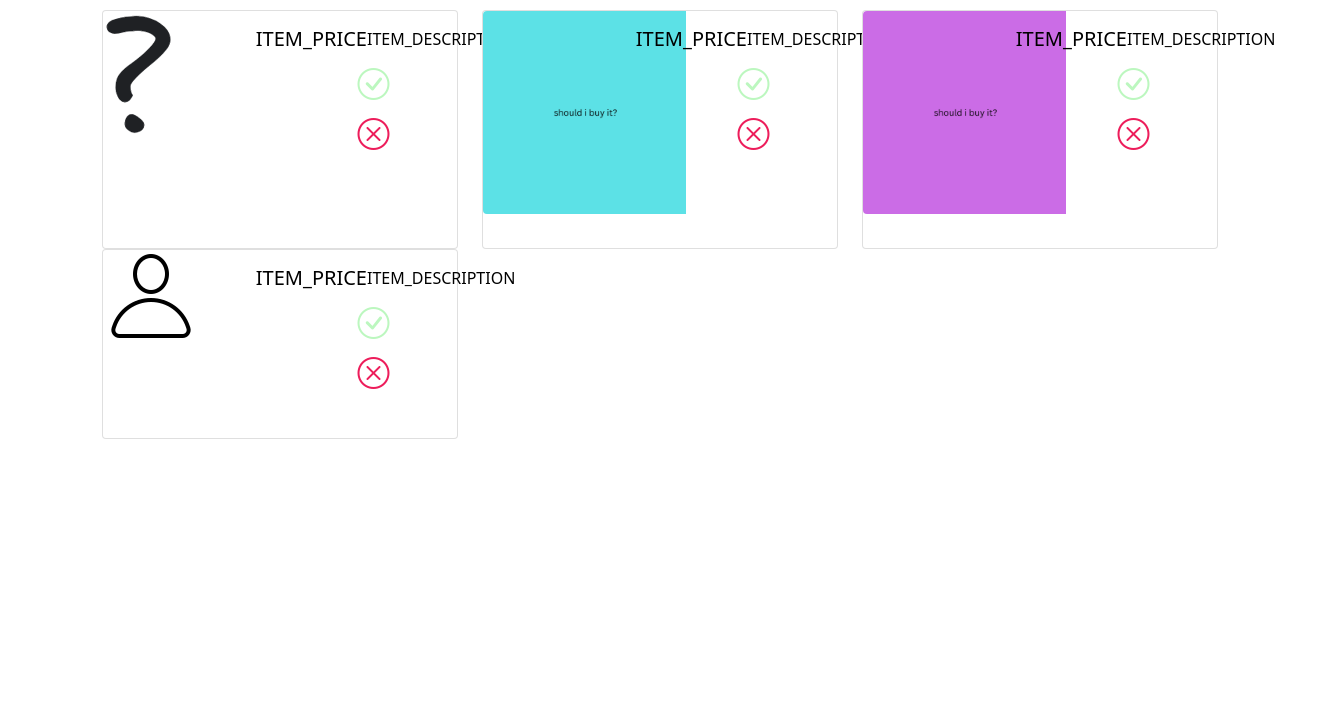
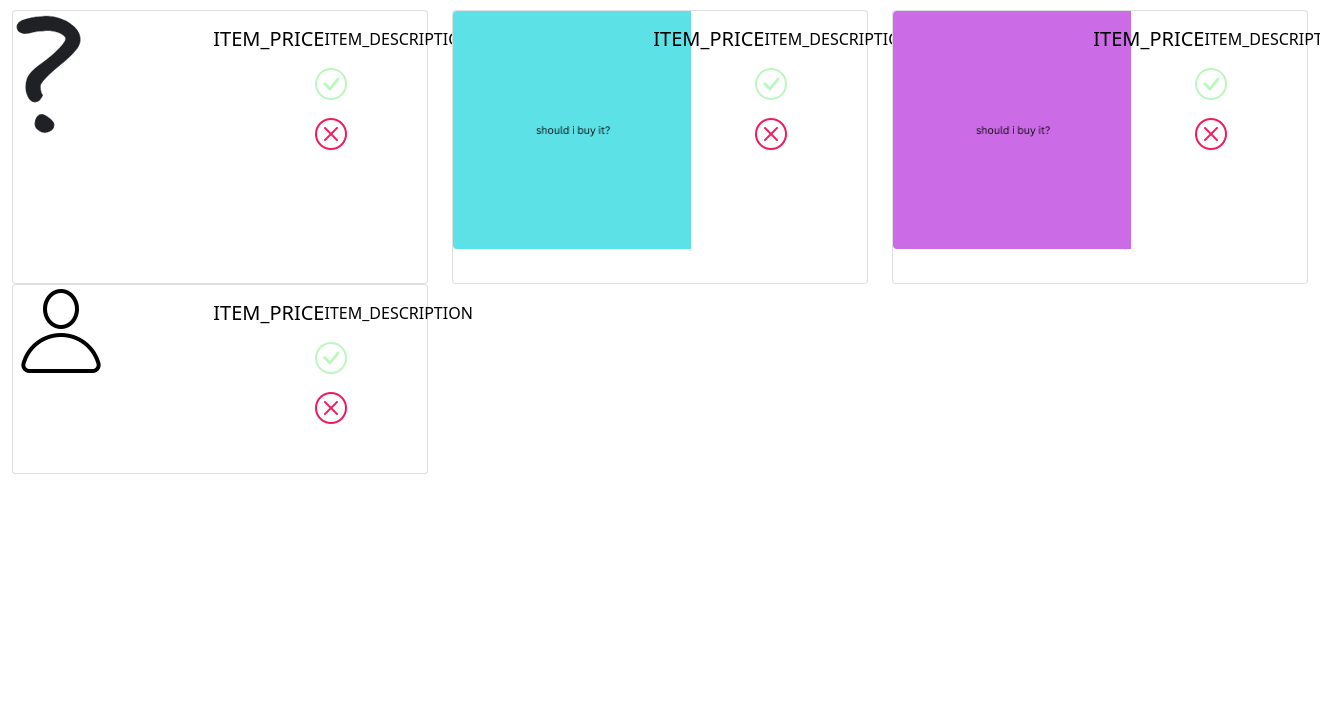
Before and after one commit to narmirarmi/CITS3403_Group_Project, a Flask app: page / in a window 1320 px wide; the page is wider, and only the part inside the window is pictured. Shown: the part 53-761 px from the top of that part. Run offline with Flask 3, Linux system fonts and the light colour scheme; some web fonts are replaced.

Commit message:
Added the resizing functionality to update the layout dynamically based on the size of the window

```diff
--- a/app.js
+++ b/app.js
@@ -1,37 +1,3 @@
-/*
-$(document).ready(function () {
-  $("#poll-form").submit(function (event) {
-    event.preventDefault(); // Prevent default form submission
-    var formData = $(this).serialize(); // Serialize form data
-    $.ajax({
-      type: "POST",
-      url: "/vote",
-      data: formData,
-      success: function (response) {
-        if (response.success) {
-          updateResults(); // Update poll results on successful vote
-        } else {
-          console.log("Error:", response.error);
-        }
-      },
-      error: function (xhr, status, error) {
-        console.error("Error:", error);
-      },
-    });
-  });
-
-  function updateResults() {
-    $.getJSON("/results", function (data) {
-      $("#yes-count").text(data.yes); // Update yes count
-      $("#no-count").text(data.no); // Update no count
-    });
-  }
-
-  // Initial update of results when the page loads
-  updateResults();
-});
-*/
-
 $(document).ready(function () {
   $(".poll-form").submit(function (event) {
     event.preventDefault(); // Prevent default form submission
@@ -71,3 +37,33 @@ $(document).ready(function () {
   // Initial update of results when the page loads
   updateResults();
 });
+
+// This section recalculates and sizes the numbers of images and rows to fit window
+$(document).ready(function () {
+  adjustItemsPerRow();
+
+  $(window).resize(function () {
+    adjustItemsPerRow();
+  });
+
+  function adjustItemsPerRow() {
+    var screenWidth = $(window).width();
+    var itemsPerRow;
+
+    if (screenWidth >= 992) {
+      itemsPerRow = 3; // Large screens (lg)
+    } else if (screenWidth >= 768) {
+      itemsPerRow = 2; // Medium screens (md)
+    } else {
+      itemsPerRow = 1; // Small screens (sm) and below
+    }
+
+    var $row = $("#image-row");
+    var $items = $row.children(".col-lg-4");
+
+    $items.removeClass("col-lg-4 col-md-6 col-sm-12");
+    $items.addClass("col-lg-" + 12 / itemsPerRow);
+    $items.addClass("col-md-" + 12 / itemsPerRow);
+    $items.addClass("col-sm-12");
+  }
+});
--- a/app.py
+++ b/app.py
@@ -2,7 +2,7 @@ from flask import Flask, render_template, request, jsonify, session
 import os
 
 app = Flask(__name__)
-app.secret_key = 'your_secret_key'
+app.secret_key = "secret_key"
 
 def get_image_filenames():
     images_dir = os.path.join(app.static_folder, 'images')
@@ -43,5 +43,9 @@ def vote():
     # Return a response (e.g., indicating success)
     return home()
 
+@app.route('/profile', methods=["GET"])
+def profile():
+    # Your profile route logic here
+    return render_template('profile.html')
 if __name__ == '__main__':
     app.run(debug=True)
--- a/templates/index.html
+++ b/templates/index.html
@@ -45,18 +45,16 @@
     </nav>
 
     <div class="images-grid">
-        <div class="container h-100vh">
-            {% for chunk in images|batch(3) %}
-            <div class="row">
-                {% for name in chunk %}
-                    <div class="col-4">
+        <div class="container-fluid">
+            <div class="row" id="image-row">
+                {% for name in images %}
+                    <div class="col-lg-4 col-md-6 col-sm-12">
                         {% with pollImage = "static/images/" + name %}
                             {% include "poll/PollWidget.html" %}
                         {% endwith %}
                     </div>
                 {% endfor %}
             </div>
-            {% endfor %}
         </div>
     </div>
 
```
Also changed, not shown: README.md.
